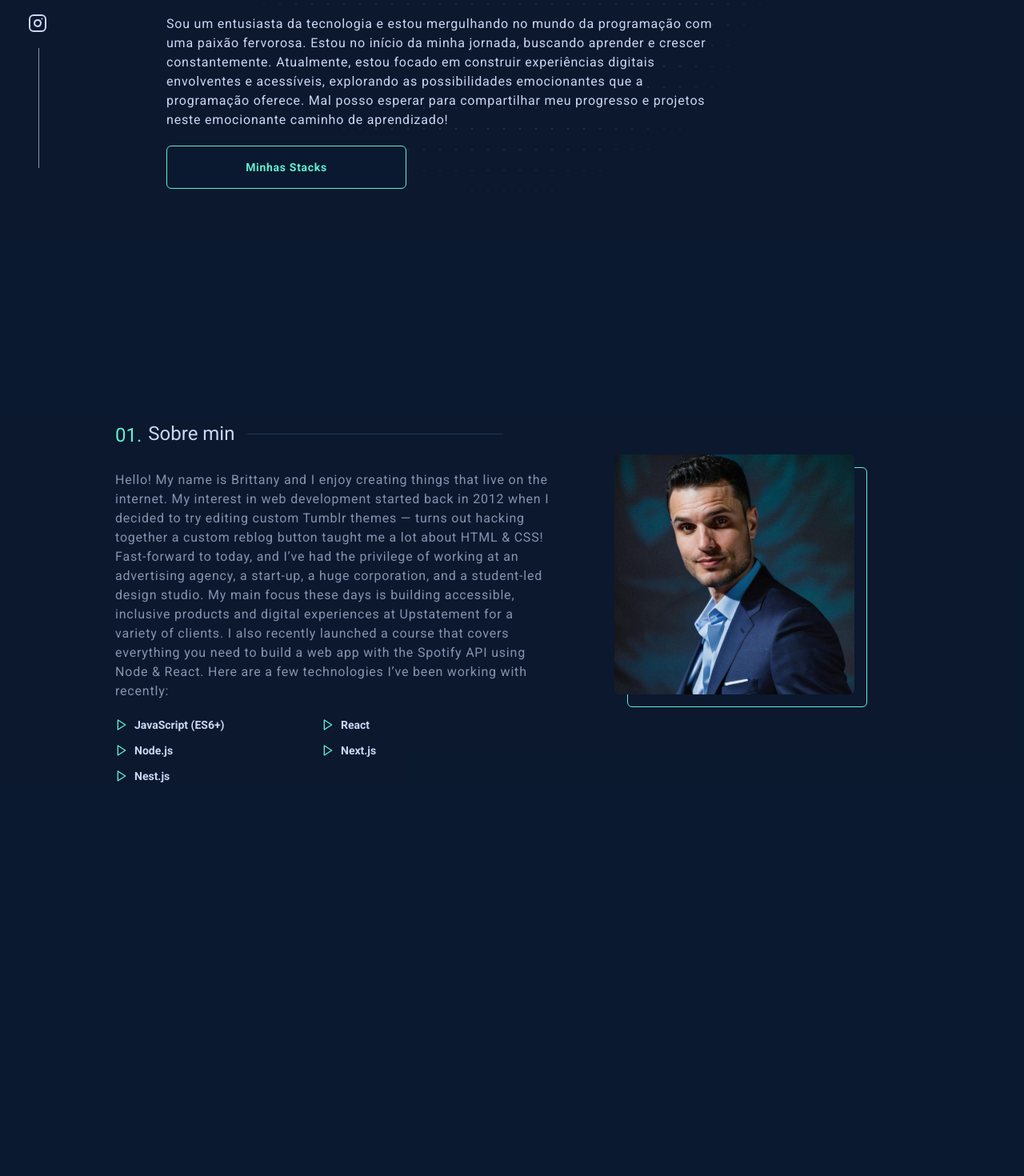
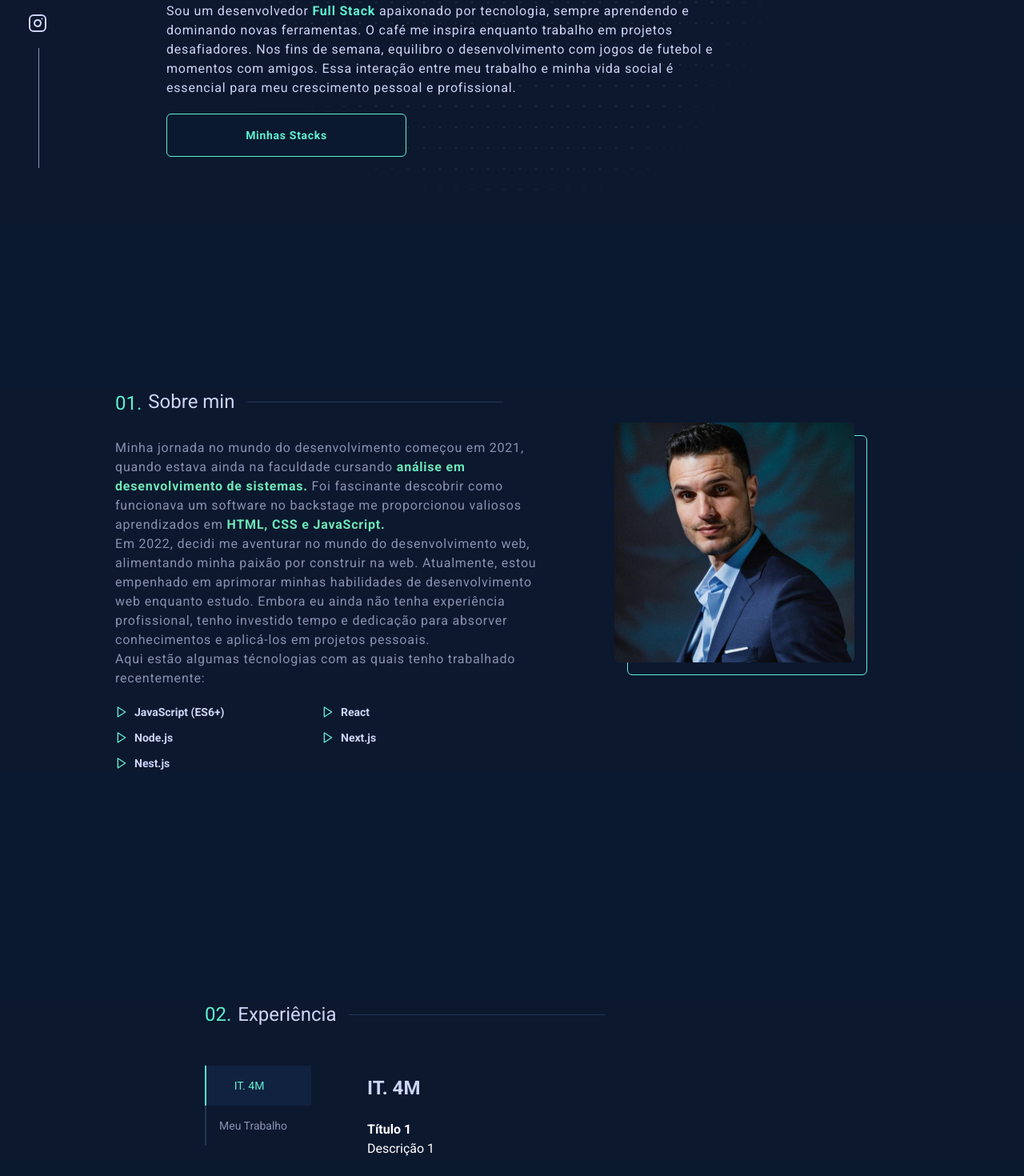
Before and after one commit to JuliodsGarcia/my_portfolio, a Next.js app: page / in a window 1280 px wide. Shown: the part 582-2052 px from the top of the page at 80% size. Before the commit the page ends 1562 px from the top, so only its background shows below. Built offline with nearby package versions, Linux system fonts and the light colour scheme.

Commit message:
refactor

```diff
--- a/src/app/(routes)/page.tsx
+++ b/src/app/(routes)/page.tsx
@@ -1,15 +1,20 @@
+"use client";
+
+import { motion, useScroll, useTransform } from "framer-motion";
+
 import About from "@/components/about";
 import { TextGenerateEffectDemo } from "../../components/text-effect";
+import Works from "@/components/works";
 
 export default function HomePage() {
   return (
     <main className="relative mx-auto flex h-screen flex-col bg-primary/20">
       <div
-        className="absolute -z-10 h-full w-full bg-[radial-gradient(#e5e7eb_1px,transparent_1px)] opacity-10 [background-size:20px_26px]
-        [mask-image:radial-gradient(ellipse_30%_50%_at_50%_50%,#000_70%,transparent_100%)]"
+        className="absolute top-[5%] -z-10 h-1/2 w-full bg-[radial-gradient(#e5e7eb_1px,transparent_1px)] opacity-10 [background-size:20px_26px] sm:h-full
+        sm:[mask-image:radial-gradient(ellipse_30%_50%_at_50%_50%,#000_70%,transparent_100%)]"
       />
 
-      <div className="container mx-auto mt-32  flex w-full flex-col justify-center space-y-5 lg:mt-56 lg:px-52">
+      <div className="container mx-auto mt-20  flex w-full flex-col justify-center space-y-5 sm:mt-20 lg:mt-56 lg:px-52">
         <p className="ml-2 font-medium text-text_span lg:ml-5 lg:text-lg">
           Olá, meu nome é
         </p>
@@ -17,15 +22,22 @@ export default function HomePage() {
           Julio Cesar
         </h2>
         <TextGenerateEffectDemo />
-        <p className="max-w-[700px] tracking-wider text-text_primary">
-          Sou um entusiasta da tecnologia e estou mergulhando no mundo da
-          programação com uma paixão fervorosa. Estou no início da minha
-          jornada, buscando aprender e crescer constantemente. Atualmente, estou
-          focado em construir experiências digitais envolventes e acessíveis,
-          explorando as possibilidades emocionantes que a programação oferece.
-          Mal posso esperar para compartilhar meu progresso e projetos neste
-          emocionante caminho de aprendizado!
-        </p>
+        <motion.p
+          initial={{ opacity: 0, y: -100 }}
+          whileInView={{ opacity: 1, y: 0 }}
+          exit={{ opacity: 0, x: 100 }}
+          transition={{ duration: 0.5 }}
+          className="max-w-[700px] tracking-wider text-text_primary"
+        >
+          Sou um desenvolvedor{" "}
+          <span className="font-semibold text-text_span">Full Stack</span>{" "}
+          apaixonado por tecnologia, sempre aprendendo e dominando novas
+          ferramentas. O café me inspira enquanto trabalho em projetos
+          desafiadores. Nos fins de semana, equilibro o desenvolvimento com
+          jogos de futebol e momentos com amigos. Essa interação entre meu
+          trabalho e minha vida social é essencial para meu crescimento pessoal
+          e profissional.
+        </motion.p>
 
         <button
           className="max-w-[300px] rounded-md border border-text_span bg-bg_primary px-4 py-4 text-sm font-semibold tracking-wider text-text_span transition duration-200
@@ -35,8 +47,12 @@ export default function HomePage() {
         </button>
       </div>
 
-      <section className="">
+      <section>
         <About />
+      </section>
+
+      <section className="container mt-52 bg-primary/20 sm:mt-[18rem] lg:pl-36">
+        <Works />
       </section>
     </main>
   );
--- a/src/components/about.tsx
+++ b/src/components/about.tsx
@@ -15,19 +15,27 @@ const About = () => {
       <div className="grid w-full grow grid-cols-2">
         <div className="order-2 col-span-2 sm:col-span-1">
           <p className="max-w-2xl tracking-wider text-text_secondary sm:w-full">
-            Hello! My name is Brittany and I enjoy creating things that live on
-            the internet. My interest in web development started back in 2012
-            when I decided to try editing custom Tumblr themes — turns out
-            hacking together a custom reblog button taught me a lot about HTML &
-            CSS! Fast-forward to today, and I’ve had the privilege of working at
-            an advertising agency, a start-up, a huge corporation, and a
-            student-led design studio. My main focus these days is building
-            accessible, inclusive products and digital experiences at
-            Upstatement for a variety of clients. I also recently launched a
-            course that covers everything you need to build a web app with the
-            Spotify API using Node & React. Here are a few technologies I’ve
-            been working with recently:
+            Minha jornada no mundo do desenvolvimento começou em 2021, quando
+            estava ainda na faculdade cursando{" "}
+            <span className="font-semibold text-emerald-300">
+              análise em desenvolvimento de sistemas.
+            </span>{" "}
+            Foi fascinante descobrir como funcionava um software no backstage me
+            proporcionou valiosos aprendizados em{" "}
+            <span className="font-semibold text-emerald-300">
+              HTML, CSS e JavaScript.
+            </span>{" "}
+            <br />
+            Em 2022, decidi me aventurar no mundo do desenvolvimento web,
+            alimentando minha paixão por construir na web. Atualmente, estou
+            empenhado em aprimorar minhas habilidades de desenvolvimento web
+            enquanto estudo. Embora eu ainda não tenha experiência profissional,
+            tenho investido tempo e dedicação para absorver conhecimentos e
+            aplicá-los em projetos pessoais. <br />
+            Aqui estão algumas técnologias com as quais tenho trabalhado
+            recentemente:
           </p>
+
           <div className="mt-5 grid w-full grid-cols-2 gap-3 gap-x-4 text-nowrap text-sm font-semibold text-text_primary sm:max-w-[500px]">
             <span className="flex items-center gap-x-2">
               <Play className="h-4 w-4 text-text_span" />
--- /dev/null
+++ b/src/components/ui/moving-border.tsx
@@ -0,0 +1,139 @@
+"use client";
+import React from "react";
+import {
+  motion,
+  useAnimationFrame,
+  useMotionTemplate,
+  useMotionValue,
+  useTransform,
+} from "framer-motion";
+import { useRef } from "react";
+import { cn } from "@/utils/cn";
+
+export function Button({
+  borderRadius = "1.75rem",
+  children,
+  as: Component = "button",
+  containerClassName,
+  borderClassName,
+  duration,
+  className,
+  ...otherProps
+}: {
+  borderRadius?: string;
+  children: React.ReactNode;
+  as?: any;
+  containerClassName?: string;
+  borderClassName?: string;
+  duration?: number;
+  className?: string;
+  [key: string]: any;
+}) {
+  return (
+    <Component
+      className={cn(
+        "relative h-16 w-40  overflow-hidden bg-transparent p-[1px] text-xl ",
+        containerClassName,
+      )}
+      style={{
+        borderRadius: borderRadius,
+      }}
+      {...otherProps}
+    >
+      <div
+        className="absolute inset-0"
+        style={{ borderRadius: `calc(${borderRadius} * 0.96)` }}
+      >
+        <MovingBorder duration={duration} rx="30%" ry="30%">
+          <div
+            className={cn(
+              "h-20 w-20 bg-[radial-gradient(var(--sky-500)_40%,transparent_60%)] opacity-[0.8]",
+              borderClassName,
+            )}
+          />
+        </MovingBorder>
+      </div>
+
+      <div
+        className={cn(
+          "relative flex h-full w-full items-center justify-center border border-slate-800 bg-slate-900/[0.8] text-sm text-white antialiased backdrop-blur-xl",
+          className,
+        )}
+        style={{
+          borderRadius: `calc(${borderRadius} * 0.96)`,
+        }}
+      >
+        {children}
+      </div>
+    </Component>
+  );
+}
+
+export const MovingBorder = ({
+  children,
+  duration = 2000,
+  rx,
+  ry,
+  ...otherProps
+}: {
+  children: React.ReactNode;
+  duration?: number;
+  rx?: string;
+  ry?: string;
+  [key: string]: any;
+}) => {
+  const pathRef = useRef<any>();
+  const progress = useMotionValue<number>(0);
+
+  useAnimationFrame((time) => {
+    const length = pathRef.current?.getTotalLength();
+    if (length) {
+      const pxPerMillisecond = length / duration;
+      progress.set((time * pxPerMillisecond) % length);
+    }
+  });
+
+  const x = useTransform(
+    progress,
+    (val) => pathRef.current?.getPointAtLength(val).x,
+  );
+  const y = useTransform(
+    progress,
+    (val) => pathRef.current?.getPointAtLength(val).y,
+  );
+
+  const transform = useMotionTemplate`translateX(${x}px) translateY(${y}px) translateX(-50%) translateY(-50%)`;
+
+  return (
+    <>
+      <svg
+        xmlns="http://www.w3.org/2000/svg"
+        preserveAspectRatio="none"
+        className="absolute h-full w-full"
+        width="100%"
+        height="100%"
+        {...otherProps}
+      >
+        <rect
+          fill="none"
+          width="100%"
+          height="100%"
+          rx={rx}
+          ry={ry}
+          ref={pathRef}
+        />
+      </svg>
+      <motion.div
+        style={{
+          position: "absolute",
+          top: 0,
+          left: 0,
+          display: "inline-block",
+          transform,
+        }}
+      >
+        {children}
+      </motion.div>
+    </>
+  );
+};
--- /dev/null
+++ b/src/components/works.tsx
@@ -0,0 +1,81 @@
+import React, { useState } from "react";
+import { Separator } from "./ui/separator";
+
+const content = [
+  {
+    content: "IT. 4M",
+    works: [
+      {
+        title: "Título 1",
+        description: "Descrição 1",
+      },
+    ],
+  },
+  {
+    content: "Meu Trabalho",
+    works: [
+      {
+        title: "Título 2",
+        description: "Descrição 2",
+      },
+    ],
+  },
+  // Adicione mais conteúdos conforme necessário
+];
+
+const Works = () => {
+  const [selectedContentIndex, setSelectedContentIndex] = useState(0);
+
+  const handleMenuClick = (index) => {
+    setSelectedContentIndex(index);
+  };
+
+  return (
+    <>
+      <div className="mb-12 flex items-center sm:pl-28">
+        <span className="mr-2 text-text_span sm:text-2xl">02.</span>
+        <p className="text-2xl text-text_primary sm:text-2xl">Experiência</p>
+        <Separator className="ml-4 h-[1px] w-[120px] bg-[#233554] sm:min-w-[320px]" />
+      </div>
+      <div className="flex">
+        <div className="flex sm:flex-col sm:pl-28">
+          {content.map((section, index) => (
+            <div
+              key={index}
+              className={`flex h-10 cursor-pointer items-center  pl-4 text-center hover:bg-[#112240] sm:min-h-[50px] ${
+                index === selectedContentIndex
+                  ? "border-l-2 border-[#5AE6C7] bg-[#112240]"
+                  : "border-l-2 border-[#233554] "
+              }`}
+              onClick={() => handleMenuClick(index)}
+            >
+              <p
+                className={`mr-10 w-[75px] text-nowrap text-base text-text_secondary sm:text-sm   ${
+                  index === selectedContentIndex ? "text-text_span " : ""
+                }`}
+              >
+                {section.content}
+              </p>
+            </div>
+          ))}
+        </div>
+
+        <div className="mb-36 flex -translate-x-[290px] translate-y-[80px] transform sm:min-h-[170px] sm:translate-x-[30px] sm:translate-y-[0px] sm:flex-col">
+          <div className="flex flex-col">
+            <h2 className="flex w-fit items-center px-10 py-3 text-2xl font-semibold text-text_primary">
+              {content[selectedContentIndex].content} <span></span>
+            </h2>
+            {content[selectedContentIndex].works.map((work, workIndex) => (
+              <div key={workIndex} className="flex flex-col px-10 py-3">
+                <span className="font-bold">{work.title}</span>
+                <span>{work.description}</span>
+              </div>
+            ))}
+          </div>
+        </div>
+      </div>
+    </>
+  );
+};
+
+export default Works;
```
Also changed, not shown: src/components/floating-nav-main.tsx (+10 -19 lines), src/components/ui/floating-navbar.tsx (+4 -7 lines).
